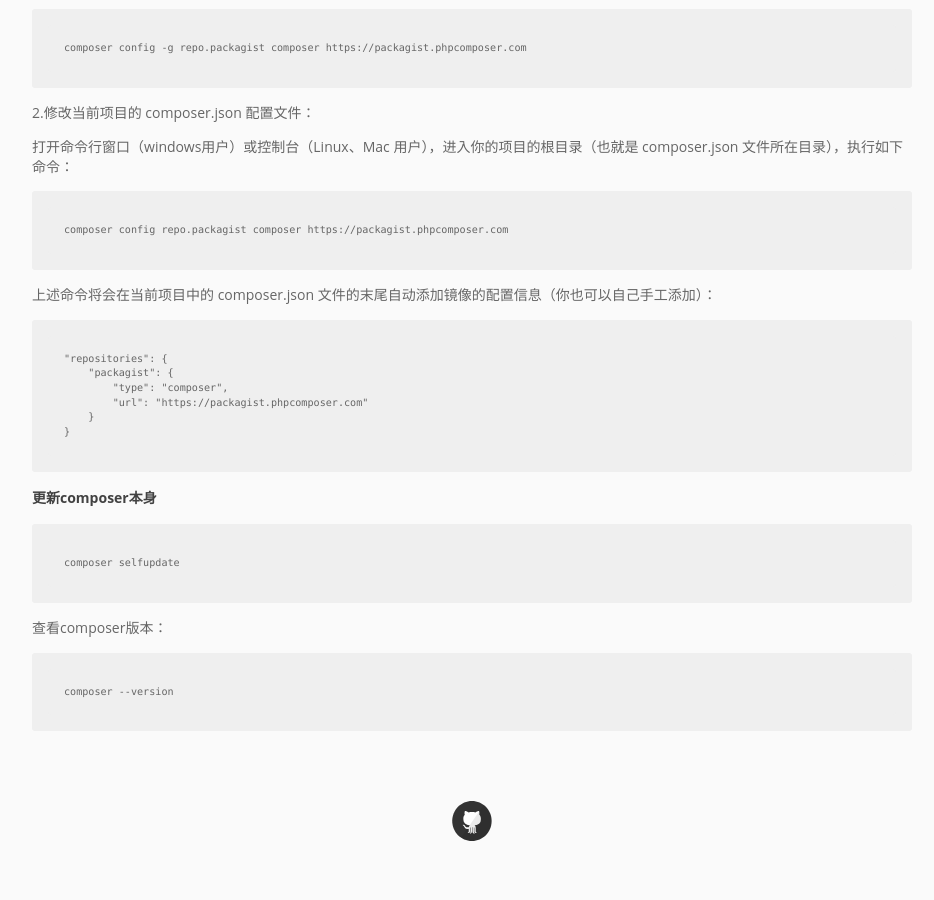
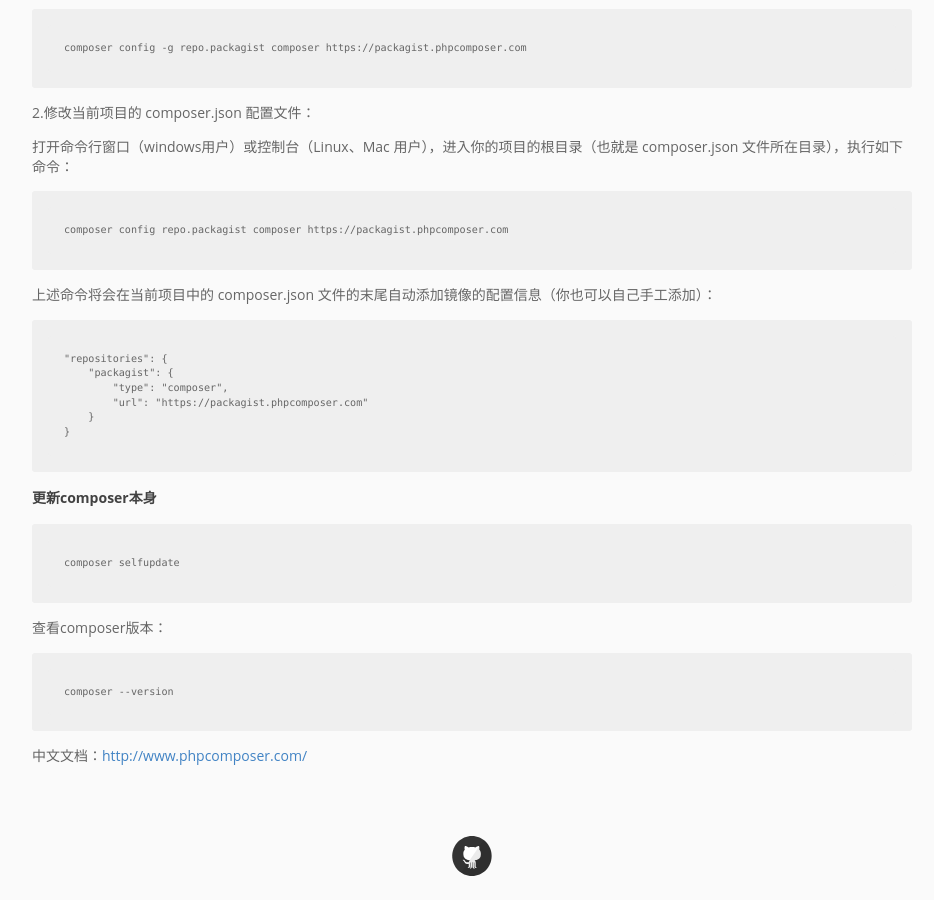
Before and after one commit to pingmalu/pingmalu.github.io, a Jekyll site: the page built from _posts/2016-11-02-composer使用笔记.md, in a window 1280 px wide and 900 px high, scrolled down 1091 px. Shown: the whole window, without its empty margins (168-1102 px from the left). Built offline with Jekyll 4.4.1, drawn with Linux system fonts in a browser that asks for light colours; nearby versions of some CDN libraries; before the commit the page ends 1957 px from its top, so only the background shows below that.

Commit message:
'update'

```diff
--- a/_posts/2016-11-02-composer使用笔记.md
+++ b/_posts/2016-11-02-composer使用笔记.md
@@ -62,3 +62,6 @@
 查看composer版本：
 
 	composer --version
+
+
+中文文档：[http://www.phpcomposer.com/](http://www.phpcomposer.com/)
```
